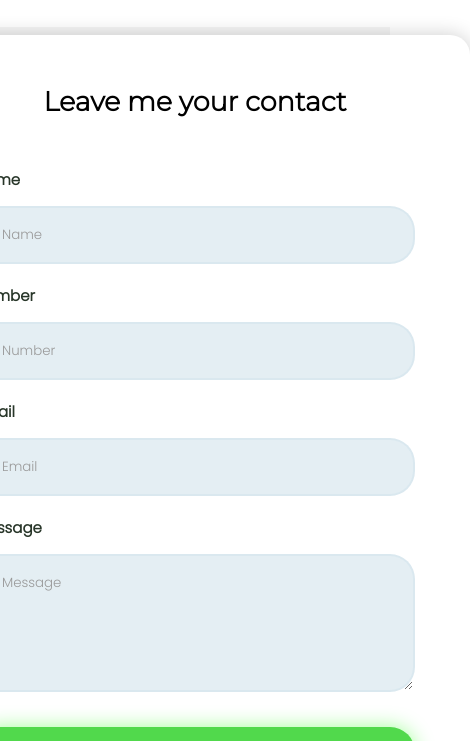
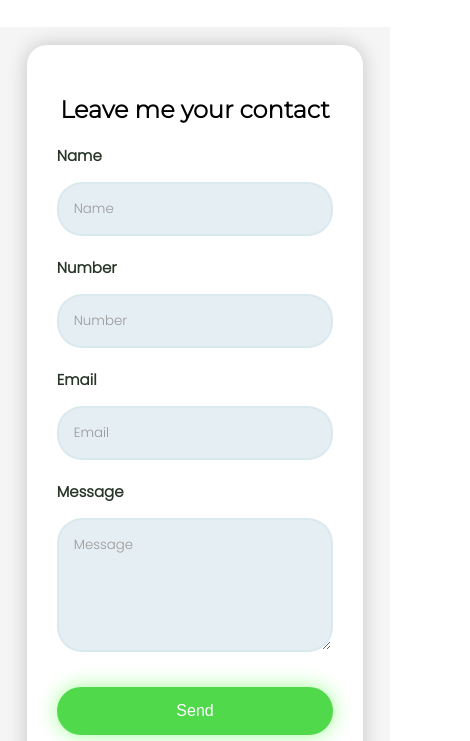
Before and after one commit to Lujan2408/portfolio.github.io, a plain HTML site: page index.html in a window 390 px wide. Shown: the part 2343-3084 px from the top of the page, 470 px wide, since content can reach past the window. Drawn offline with Linux system fonts and the light colour scheme.

Commit message:
Responsive al formulario

```diff
--- a/main.css
+++ b/main.css
@@ -415,6 +415,21 @@ label {
         font-size: 16px;
     }
 
+    #formulario {
+        margin-top: 10px;
+    }
+
+    .input {
+        padding: 15px;
+    }
+
+    #formulario h2 {
+        padding-bottom: 20px;
+    }
+
+    .button {
+        padding: 15px 20px;
+    }
 }
 
 @media (max-width: 576px) {
@@ -507,4 +522,18 @@ label {
         padding: 8px;
         font-size: 16px;
     }
+
+    #formulario {
+        padding: 50px 30px;
+        width: 90%;
+        margin-top: 10px;
+    }
+
+    #formulario h2 {
+        font-size: 24px;
+    }
+
+    .input {
+        padding: 15px;
+    }
 }
```
